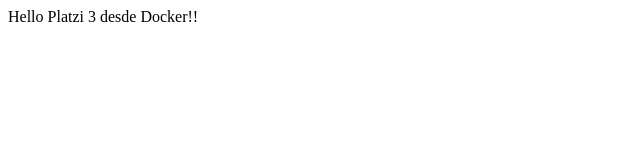
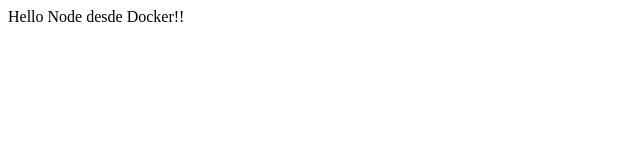
Before and after one commit to joe-code-net/platzi-devops-nodeapp, a website: page public/index.html in a window 1280 px wide. Shown: the full height of the page, 0-640 px from the left. Drawn offline with Linux system fonts and the light colour scheme.

Commit message:
Fix index hml

```diff
--- a/public/index.html
+++ b/public/index.html
@@ -3,6 +3,6 @@
         <title>Hola Amigos!!</title>
     </head>
     <body>
-        Hello Platzi 3 desde Docker!!
+        Hello Node desde Docker!!
     </body>
 </html>
```
